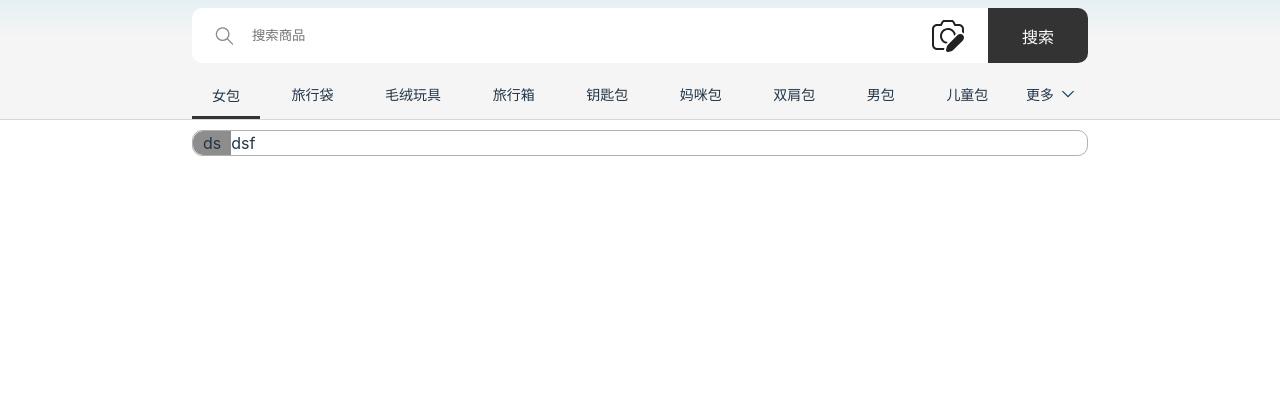
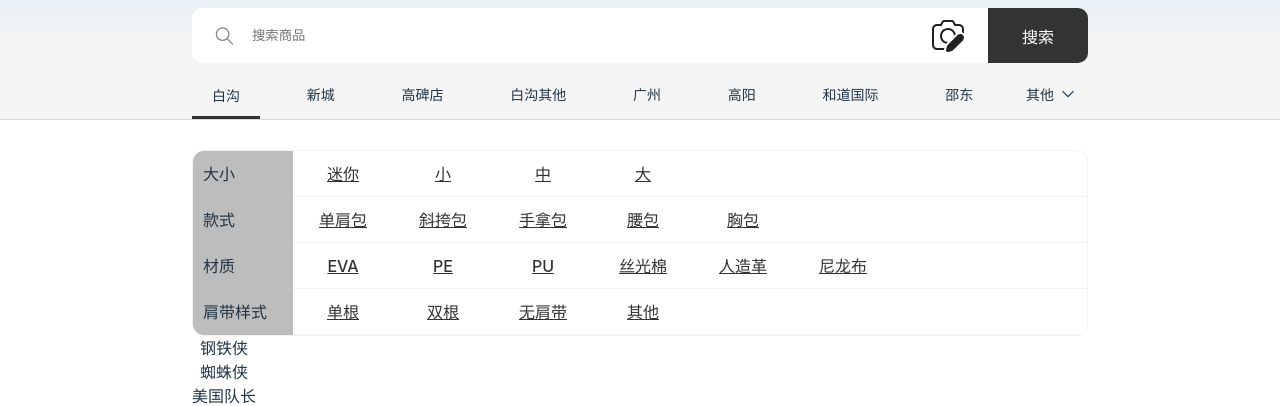
Before and after one commit to ManDevon/shoping, a Vue app: page /spackedge in a window 1280 px wide. Shown: the part 391-797 px from the top of the page. Built offline with nearby package versions, Linux system fonts and the light colour scheme.

Commit message:
update code

```diff
--- a/src/components/banner/Banner.vue
+++ b/src/components/banner/Banner.vue
@@ -4,7 +4,7 @@
       <div class="local" v-if="props.from === 'index'">
         <div><span>地区筛选:</span></div>
         <ul>
-          <li v-for="item in localList">{{ item.name }}</li>
+          <li v-for="item in localList">{{ item.title }}</li>
         </ul>
       </div>
       <div class="s-waper">
--- a/src/components/banner/banner.config.ts
+++ b/src/components/banner/banner.config.ts
@@ -1,49 +1,71 @@
-export const Config = {
+import { navType } from "../mainlist/navigation/navigation.config";
+
+export const Config: {
+  local: navType[];
+} = {
   local: [
     {
       id: 1,
-      name: "白沟",
+      title: "白沟",
       path: "",
+      type: "",
+      default: true,
     },
     {
       id: 2,
-      name: "新城",
+      title: "新城",
       path: "",
+      type: "",
+      default: false,
     },
     {
       id: 3,
-      name: "高碑店",
+      title: "高碑店",
       path: "",
+      type: "",
+      default: false,
     },
     {
       id: 4,
-      name: "白沟其他",
+      title: "白沟其他",
       path: "",
+      type: "",
+      default: false,
     },
     {
       id: 5,
-      name: "广州",
+      title: "广州",
       path: "",
+      type: "",
+      default: false,
     },
     {
       id: 6,
-      name: "高阳",
+      title: "高阳",
       path: "",
+      type: "",
+      default: false,
     },
     {
       id: 7,
-      name: "和道国际",
+      title: "和道国际",
       path: "",
+      type: "",
+      default: false,
     },
     {
       id: 8,
-      name: "邵东",
+      title: "邵东",
       path: "",
+      type: "",
+      default: false,
     },
     {
       id: 9,
-      name: "其他",
+      title: "其他",
       path: "",
+      type: "",
+      default: false,
     },
   ],
 };
--- a/src/components/canvas/CanvasComp.vue
+++ b/src/components/canvas/CanvasComp.vue
@@ -1,12 +1,99 @@
 <template>
   <div class="cvs-waper">
     <div class="cvs-nav">
-      <div class="title">ds</div>
-      <div>dsf</div>
+      <div class="item" v-for="item in navlist">
+        <div class="title">{{ item.title }}</div>
+        <div class="child-wap">
+          <div v-for="child in item.list" class="style-item">
+            <a>{{ child }}</a>
+          </div>
+        </div>
+      </div>
+    </div>
+    <div>
+      <ul ref="mylist">
+        <li v-for="(item, index) in list" :key="index" :ref="setRefs">
+          {{ item }}
+        </li>
+      </ul>
     </div>
   </div>
 </template>
 <style scoped lang="less">
 @import url("./canvas.less");
 </style>
-<script setup lang="ts"></script>
+<script setup lang="ts">
+import _ from "lodash";
+import { onMounted, reactive, ref } from "vue";
+
+import { config } from "./config";
+const obj = {
+  name: "小红",
+  sex: "男",
+  age: 23,
+};
+const navlist = config.navlist;
+const list = reactive(["钢铁侠", "蜘蛛侠", "美国队长", "蝙蝠侠"]);
+const mylist = ref(null);
+const refsList = <any>ref([]);
+// onMounted(() => {
+//   console.log("列表的高度是：" + mylist.value.clientHeight);
+//   console.dir(refsList.value);
+// });
+
+const setRefs = (el: any) => {
+  refsList.value.push(el);
+};
+// let __fun__: Function | null = null;
+// _.keys(obj).map((key, index) => {
+//   //@ts-ignore
+//   let value: any = obj[key];
+//   const funs = new Set<Function>();
+//   Object.defineProperty(obj, key, {
+//     get: () => {
+//       if (__fun__) {
+//         funs.add(__fun__);
+//       }
+//       return value;
+//     },
+//     set: (val) => {
+//       funs.forEach((fun: Function) => {
+//         fun();
+//       });
+//       value = val;
+//     },
+//   });
+// });
+
+// const runFuns = (fun: Function) => {
+//   __fun__ = fun;
+//   __fun__();
+//   __fun__ = null;
+// };
+// const update = (test: string) => {
+//   obj.age = 15;
+// };
+// runFuns(update);
+</script>
+
+<!-- <template>
+  <div ref="myRef">获取单个DOM元素</div>
+</template>
+
+<script>
+import { ref, onMounted } from "vue";
+
+export default {
+  setup() {
+    const myRef = ref(null);
+
+    onMounted(() => {
+      console.dir(myRef.value);
+    });
+
+    return {
+      myRef,
+    };
+  },
+};
+</script> -->
--- a/src/components/canvas/canvas.less
+++ b/src/components/canvas/canvas.less
@@ -1,4 +1,4 @@
-@border: 1px solid #b1b1b1;
+@border: 1px solid #f3f1f1;
 
 .cvs-waper {
   display: flex;
@@ -6,20 +6,40 @@
   justify-content: left;
   padding: 0 15%;
   flex-wrap: wrap;
+  margin-top: 20px;
   .cvs-nav {
     border: @border;
-    border-radius: 10px;
+    border-radius: 12px;
     margin-top: 10px;
     width: 100%;
-    display: flex;
-    align-items: center;
-    justify-content: left;
+    overflow: hidden;
+    .item {
+      display: flex;
+      align-items: center;
+      justify-content: left;
+    }
     .title {
       width: fit-content;
-      background-color: #8d8d8d;
-      border-radius: 10px 0 0 10px;
-      padding: 0 10px;
+      background-color: #bebdbd;
+      padding: 11px 10px;
+      min-width: 80px;
+      text-align: left;
     }
+    .child-wap {
+      display: flex;
+      align-items: center;
+      width: 100%;
+      padding: 10px 0;
+      border-bottom: 1px solid #f3f1f1;
+      .style-item {
+        min-width: 100px;
+      }
+    }
+  }
+  a {
+    cursor: pointer;
+    color: #333;
+    text-decoration: underline;
   }
   .cvs-item {
     width: 250px;
--- a/src/components/mainlist/navigation/Navigation.vue
+++ b/src/components/mainlist/navigation/Navigation.vue
@@ -19,7 +19,28 @@
 import _ from "lodash";
 import { reactive, ref } from "vue";
 import { navconfig, navType } from "./navigation.config";
-const config = reactive(navconfig);
+import { Config } from "../../banner/banner.config";
+import { useRoute } from "vue-router";
+const route = useRoute();
+const getConfig = () => {
+  const meta = route.meta;
+  if (meta.isPkgRoute) {
+    return Config.local;
+  }
+  const defaultNav_more = {
+    id: navconfig[navconfig.length - 1].id + 1,
+    title: "更多",
+    path: "",
+    type: "more",
+    default: false,
+  };
+  if (navconfig[navconfig.length - 1].title !== defaultNav_more.title) {
+    navconfig.push(defaultNav_more);
+  }
+  return navconfig;
+};
+const config = reactive(getConfig());
+
 const showMore = ref(false);
 const getDefault = (config: navType[]): navType => {
   return config[
@@ -32,17 +53,8 @@ const getDefault = (config: navType[]): navType => {
   ];
 };
 let defCurrentItem = reactive(getDefault(config));
-const defaultNav_more = {
-  id: config[config.length - 1].id + 1,
-  title: "更多",
-  path: "",
-  type: "more",
-  default: false,
-};
-if (config[config.length - 1].title !== defaultNav_more.title) {
-  config.push(defaultNav_more);
-}
-const eventHandler = (options: typeof defaultNav_more) => {
+
+const eventHandler = (options: navType) => {
   if (options.id === config[config.length - 1].id) {
     //show more
     if (showMore.value) {
--- a/src/components/mainlist/navigation/navigation.config.ts
+++ b/src/components/mainlist/navigation/navigation.config.ts
@@ -5,7 +5,7 @@ export declare type navType = {
   type: string;
   default: boolean;
 };
-export const navconfig = [
+export const navconfig: navType[] = [
   {
     id: 1,
     title: "女包",
--- /dev/null
+++ b/src/router/router-types.d.ts
@@ -0,0 +1,4 @@
+export type MetaType = {
+  isAuth: boolean;
+  isPkgRoute: boolean;
+};
--- a/src/router/router.ts
+++ b/src/router/router.ts
@@ -6,8 +6,8 @@ const routes: RouteRecordRaw[] = [
     path: "/",
     name: "login2",
     meta: {
-      isSingle: true,
       isAuth: true,
+      isPkgRoute: false,
     },
     redirect: "/login",
   },
@@ -15,7 +15,8 @@ const routes: RouteRecordRaw[] = [
     path: "/login",
     name: "login",
     meta: {
-      isSingle: true,
+      isAuth: true,
+      isPkgRoute: false,
     },
     component: login,
   },
@@ -30,10 +31,18 @@ const routes: RouteRecordRaw[] = [
         name: "source",
         component: () => import("@/pages/content/children/index/index.vue"),
         redirect: "/source/packedge-list",
+        meta: {
+          isAuth: false,
+          isPkgRoute: false,
+        },
         children: [
           {
             path: "/source/packedge-list",
             name: "sourcelist",
+            meta: {
+              isAuth: false,
+              isPkgRoute: false,
+            },
             component: () => import("@/components/shopinglist/ShopContent.vue"),
           },
         ],
@@ -41,6 +50,10 @@ const routes: RouteRecordRaw[] = [
       {
         path: "/spackedge",
         name: "sourcepackedge",
+        meta: {
+          isAuth: false,
+          isPkgRoute: true,
+        },
         component: () =>
           import("@/pages/content/children/sourcepackedge/SourcePackedge.vue"),
       },
--- a/src/router/single.config.ts
+++ /dev/null
@@ -1 +0,0 @@
-export const pagePath = ["/"];
```
Also changed, not shown: src/router/page.config.ts (deleted, +0 -10 lines).
